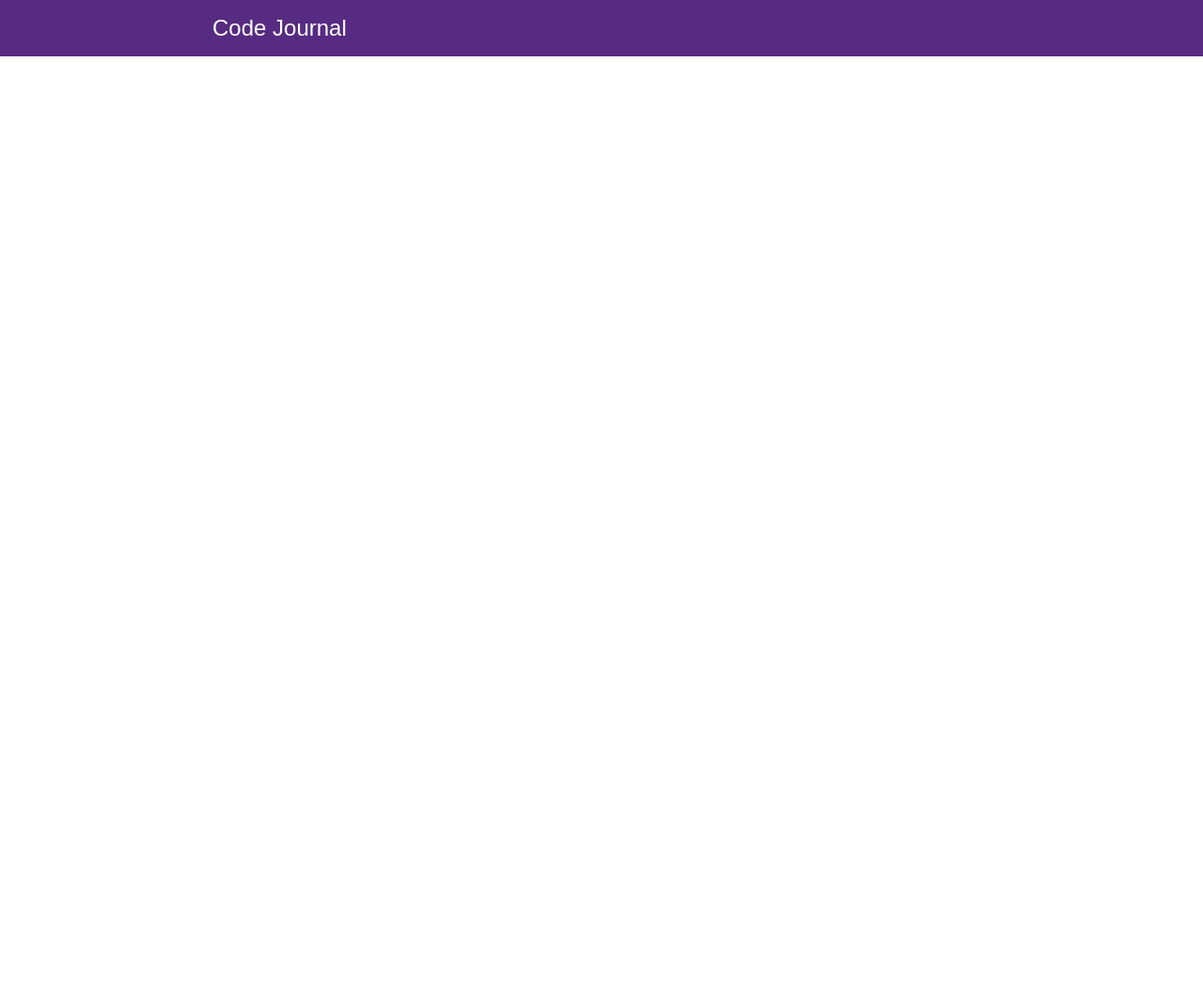
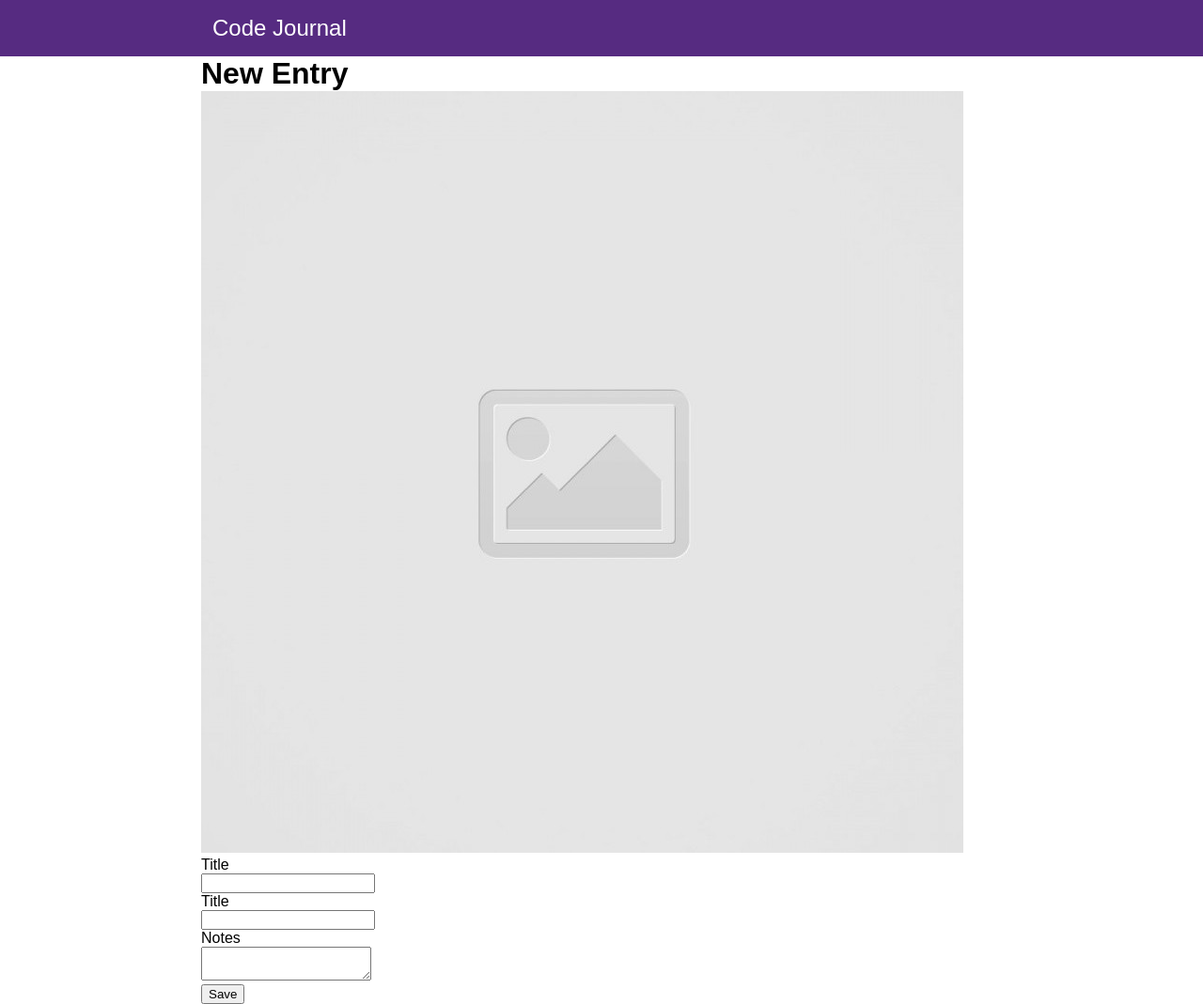
Before and after one commit to kyle-kettler/code-journal, a website: page index.html in a window 1280 px wide. Shown: the whole page at 94% size. Before the commit the page ends 800 px from the top, so only its background shows below. Drawn offline with Linux system fonts and the light colour scheme.

Commit message:
create the HTML for the form that creates a journal entry in the data-view=entry-form element. #1

```diff
--- a/index.html
+++ b/index.html
@@ -27,8 +27,27 @@
   </header>
   <main class="container">
     <div data-view="entry-form">
+      <form>
+        <h1>New Entry</h1>
+        <div class="img-wrap">
+          <img class="entry-img" src="images/placeholder-image-square.jpg">
+        </div>
+        <div>
+          <label for="title">Title</label>
+        </div>
+        <input type="text" id="title" name="title"/>
+        <div>
+          <label for="img-url">Title</label>
+        </div>
+        <input type="text" id="img-url" name="img-url"/>
+        <div>
+          <label for="notes">Notes</label>
+        </div>
+        <textarea id="notes" name="notes"></textarea>
+      </form>
     </div>
     <div data-view="entries" class="hidden"></div>
+    <button type="submit" class="submit-button">Save</button>
   </main>
   <script src="js/data.js"></script>
   <script src="js/main.js"></script>
```
